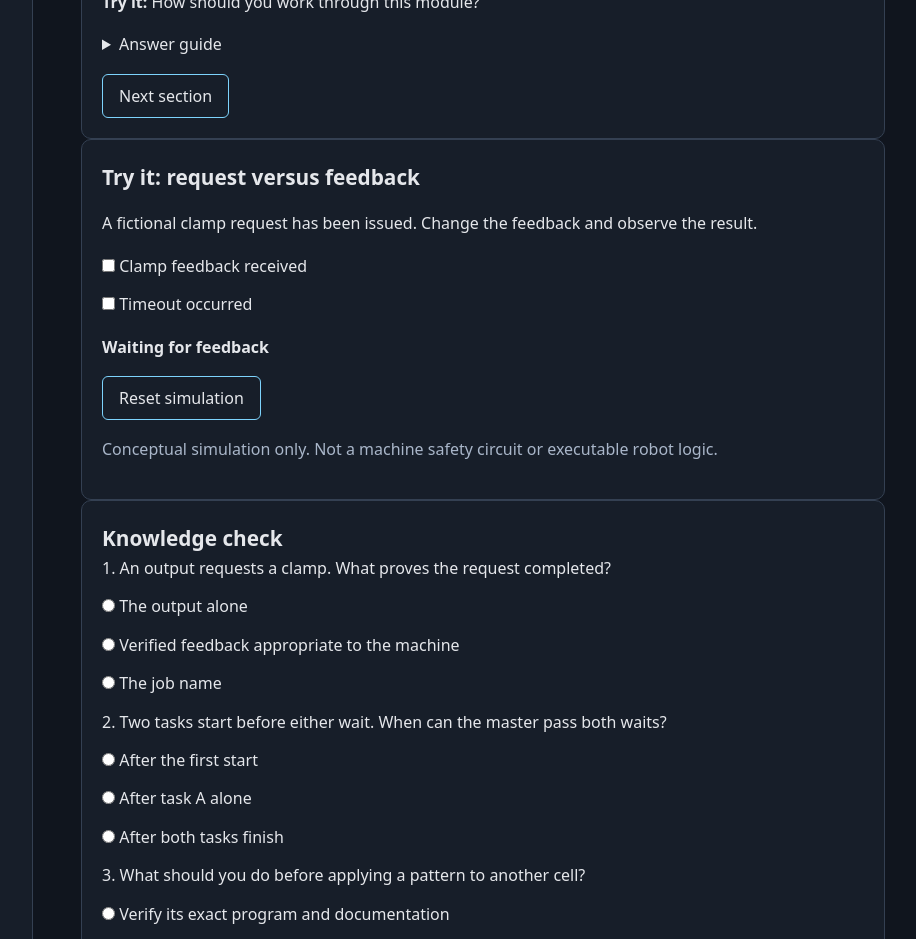
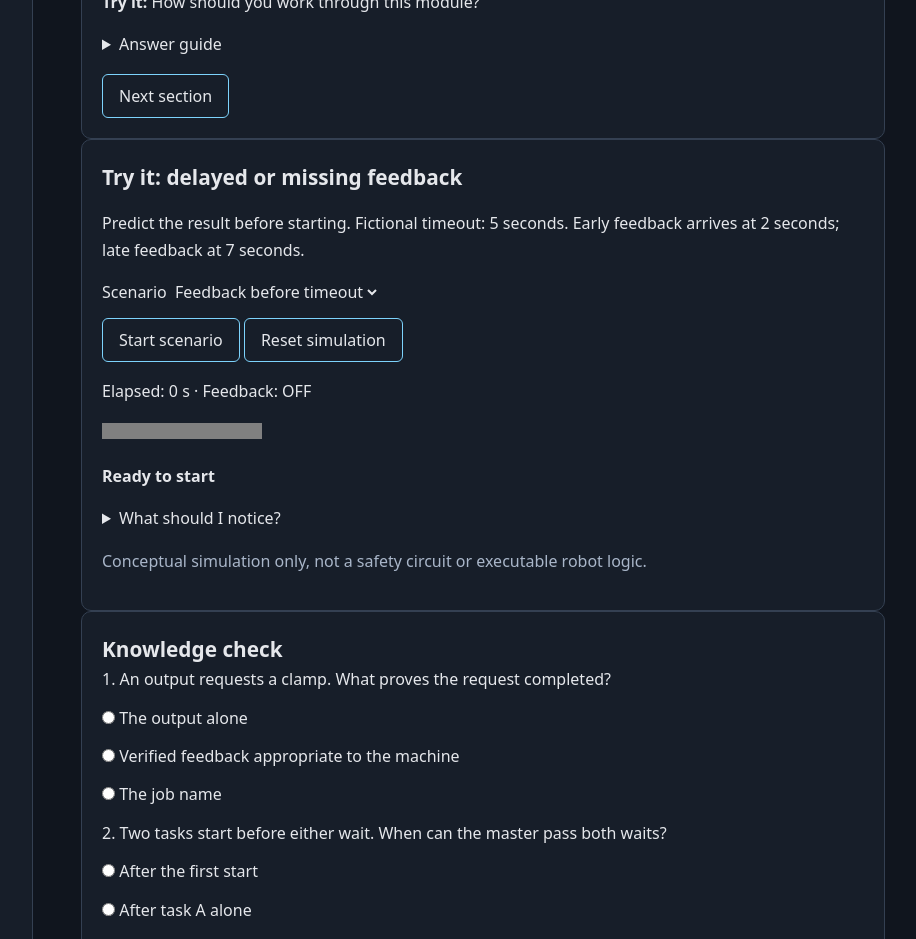
Before and after one commit to Howmet-Automation/yaskawa-inform-training, a React (Vite) app: page /#/module/01 in a window 1280 px wide. Shown: the part 1940-2879 px from the top of the page, without its empty margins (237-1153 px from the left). Built offline with nearby package versions, Linux system fonts and the light colour scheme.

Commit message:
Restore three timed feedback scenarios

```diff
--- a/src/components/learning/FeedbackSimulator.tsx
+++ b/src/components/learning/FeedbackSimulator.tsx
@@ -1,7 +1,7 @@
-import {useState} from 'react'
-import {nextState} from '../../lib/sequence'
-export default function FeedbackSimulator(){
- const [feedback,setFeedback]=useState(false)
- const [timeout,setTimeoutState]=useState(false)
- return <section className="panel"><h2>Try it: request versus feedback</h2><p>A fictional clamp request has been issued. Change the feedback and observe the result.</p><label><input type="checkbox" checked={feedback} onChange={e=>setFeedback(e.target.checked)}/> Clamp feedback received</label><label><input type="checkbox" checked={timeout} onChange={e=>setTimeoutState(e.target.checked)}/> Timeout occurred</label><p role="status"><strong>{nextState(feedback,timeout)}</strong></p><button onClick={()=>{setFeedback(false);setTimeoutState(false)}}>Reset simulation</button><p className="muted">Conceptual simulation only. Not a machine safety circuit or executable robot logic.</p></section>
-}
+import {useState,useEffect} from 'react'
+type Scenario='early'|'missing'|'late'
+export default function FeedbackSimulator(){const [scenario,setScenario]=useState<Scenario>('early');const [elapsed,setElapsed]=useState(0);const [running,setRunning]=useState(false);
+useEffect(()=>{if(!running)return;const timer=window.setInterval(()=>setElapsed(t=>Math.min(t+1,8)),1000);return()=>window.clearInterval(timer)},[running]);
+useEffect(()=>{if(elapsed>=8)setRunning(false)},[elapsed]);
+const feedback=(scenario==='early'&&elapsed>=2)||(scenario==='late'&&elapsed>=7);const fault=scenario!=='early'&&elapsed>=5;const state=fault?'Timeout — review required':feedback?'Confirmation received — normal path':elapsed===0&&!running?'Ready to start':'Waiting for confirmation';
+return <section className="panel"><h2>Try it: delayed or missing feedback</h2><p>Predict the result before starting. Fictional timeout: 5 seconds. Early feedback arrives at 2 seconds; late feedback at 7 seconds.</p><label>Scenario <select value={scenario} disabled={running} onChange={e=>{setScenario(e.target.value as Scenario);setElapsed(0)}}><option value="early">Feedback before timeout</option><option value="missing">No feedback</option><option value="late">Feedback after timeout</option></select></label><button disabled={running} onClick={()=>{setElapsed(0);setRunning(true)}}>Start scenario</button> <button onClick={()=>{setRunning(false);setElapsed(0)}}>Reset simulation</button><p>Elapsed: {elapsed} s · Feedback: {feedback?'ON':'OFF'}</p><progress value={elapsed} max={8}/><p role="status"><strong>{state}</strong></p><details><summary>What should I notice?</summary><p>Early feedback permits the fictional normal path. Missing feedback reaches the timeout. Late feedback does not clear the fictional latched fault automatically. Actual timing and recovery depend on approved machine logic.</p></details><p className="muted">Conceptual simulation only, not a safety circuit or executable robot logic.</p></section>}
```
